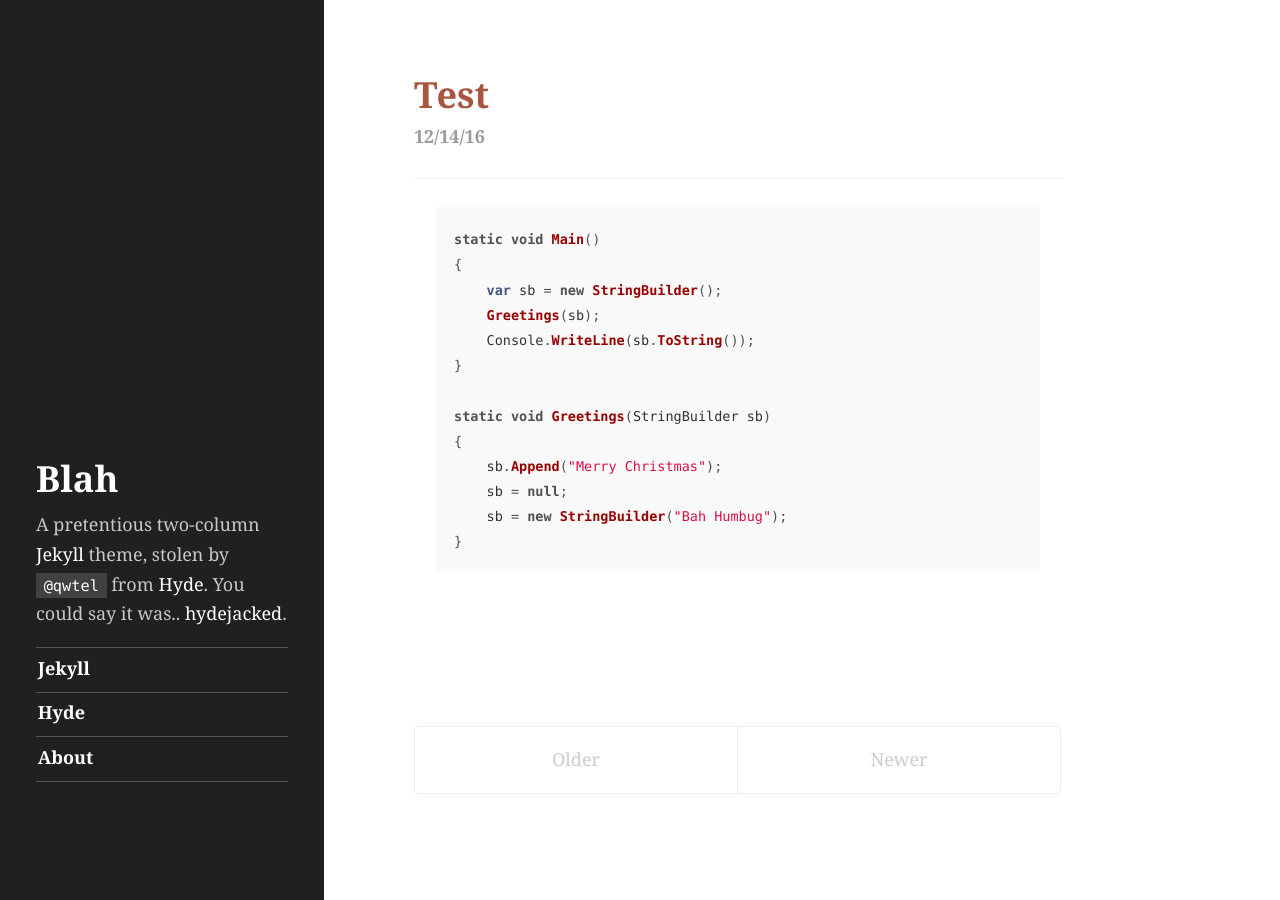
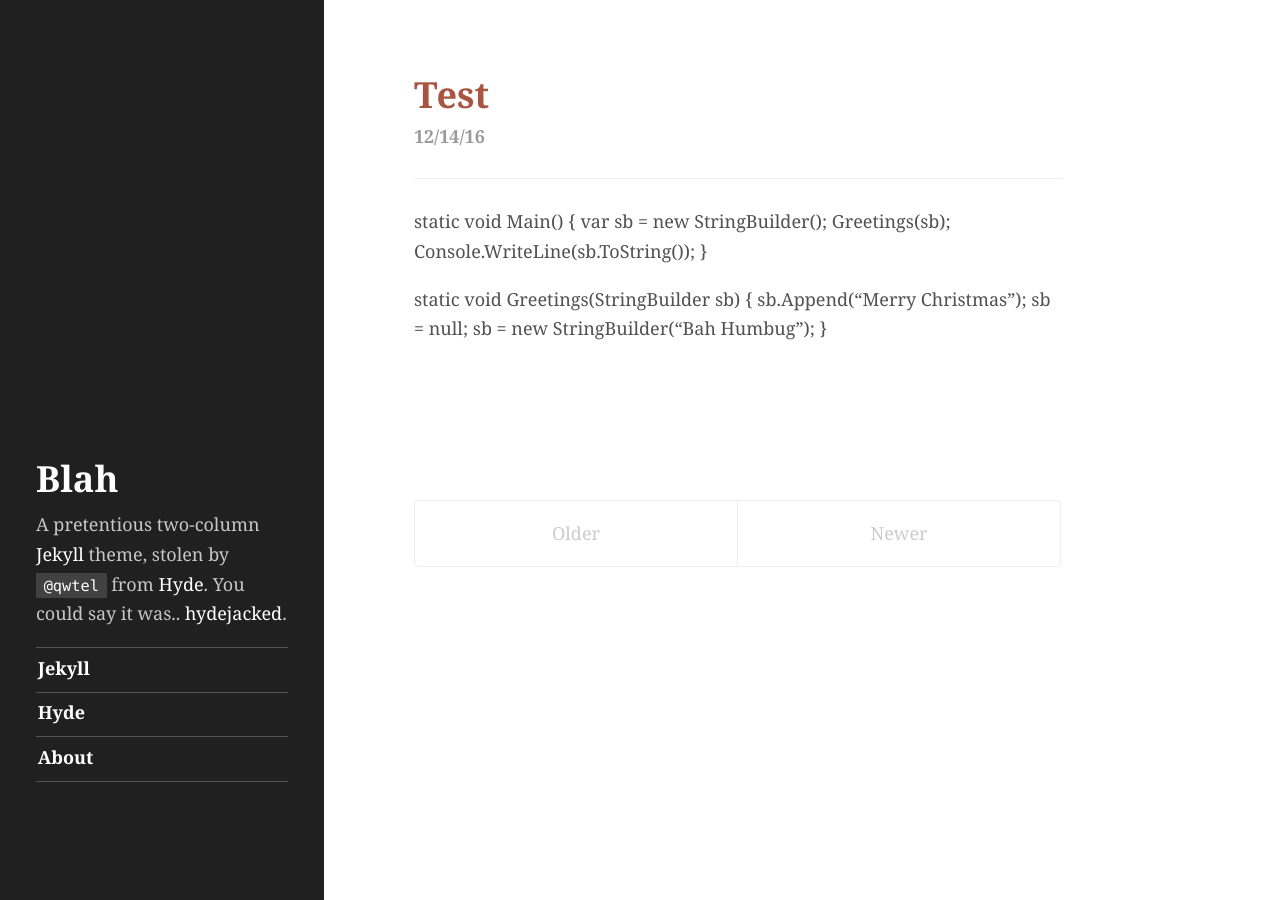
Before and after one commit to edpollitt/edpollitt.github.io, a Jekyll site: the page built from index.html, in a window 1280 px wide. Built offline with Jekyll 4.4.1, drawn with Linux system fonts in a browser that asks for light colours; the list of posts is cut into pages by our own code.

Commit message:
Rename file and remove broken highlight tag

```diff
--- a/_posts/2016-10-01-creating-a-docker-swarm-in-azure.markdown
+++ b/_posts/2016-12-14-festive-csharp-brain-teasers.markdown
@@ -5,7 +5,6 @@ date:   2016-12-14 08:12:45 +0100
 categories: stuff test
 ---
 
-{% highlight csharp %}
 static void Main()
 {
     var sb = new StringBuilder();
@@ -19,4 +18,3 @@ static void Greetings(StringBuilder sb)
     sb = null;
     sb = new StringBuilder("Bah Humbug");
 }
-{% endhighlight %}
```
